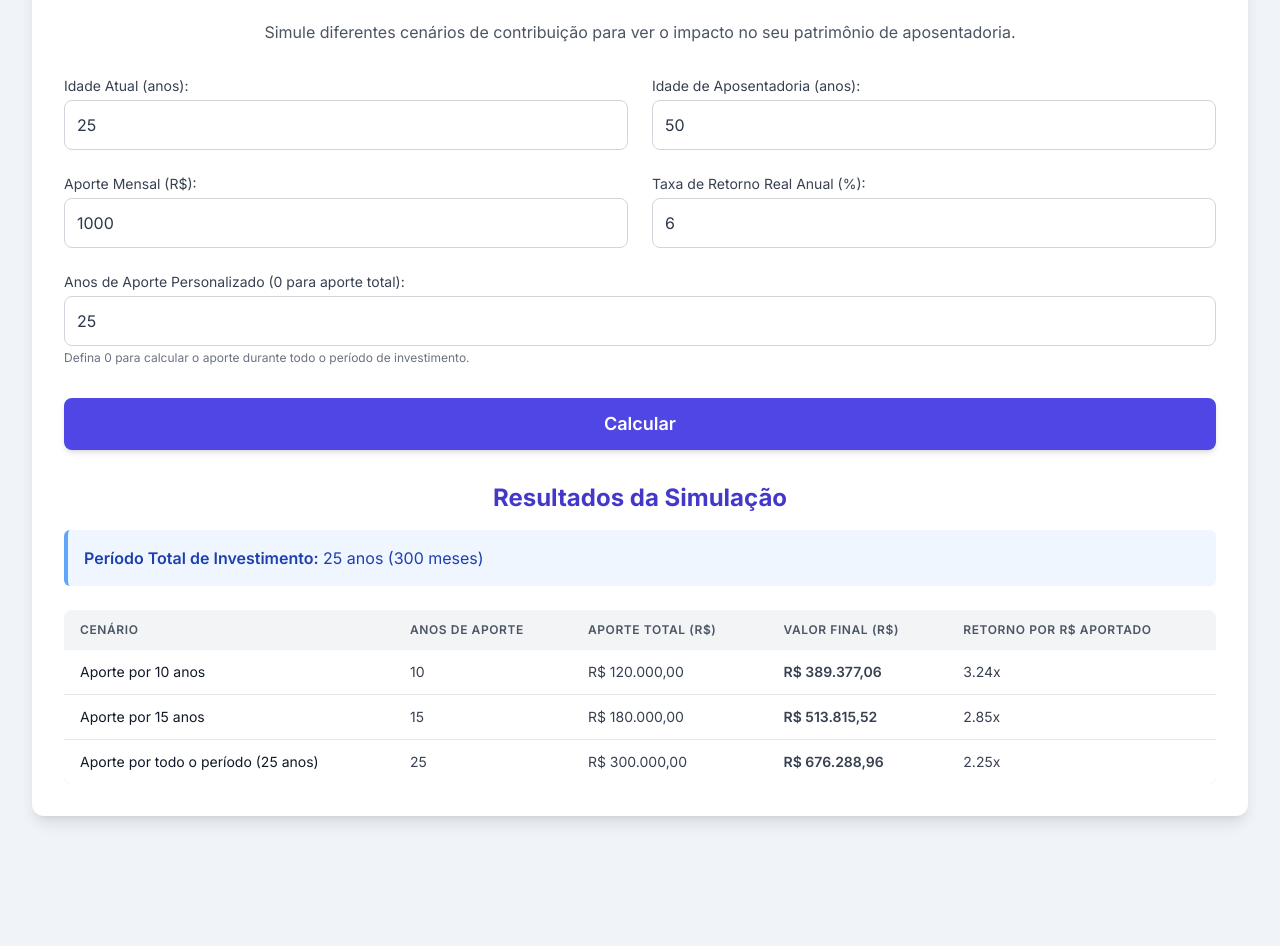
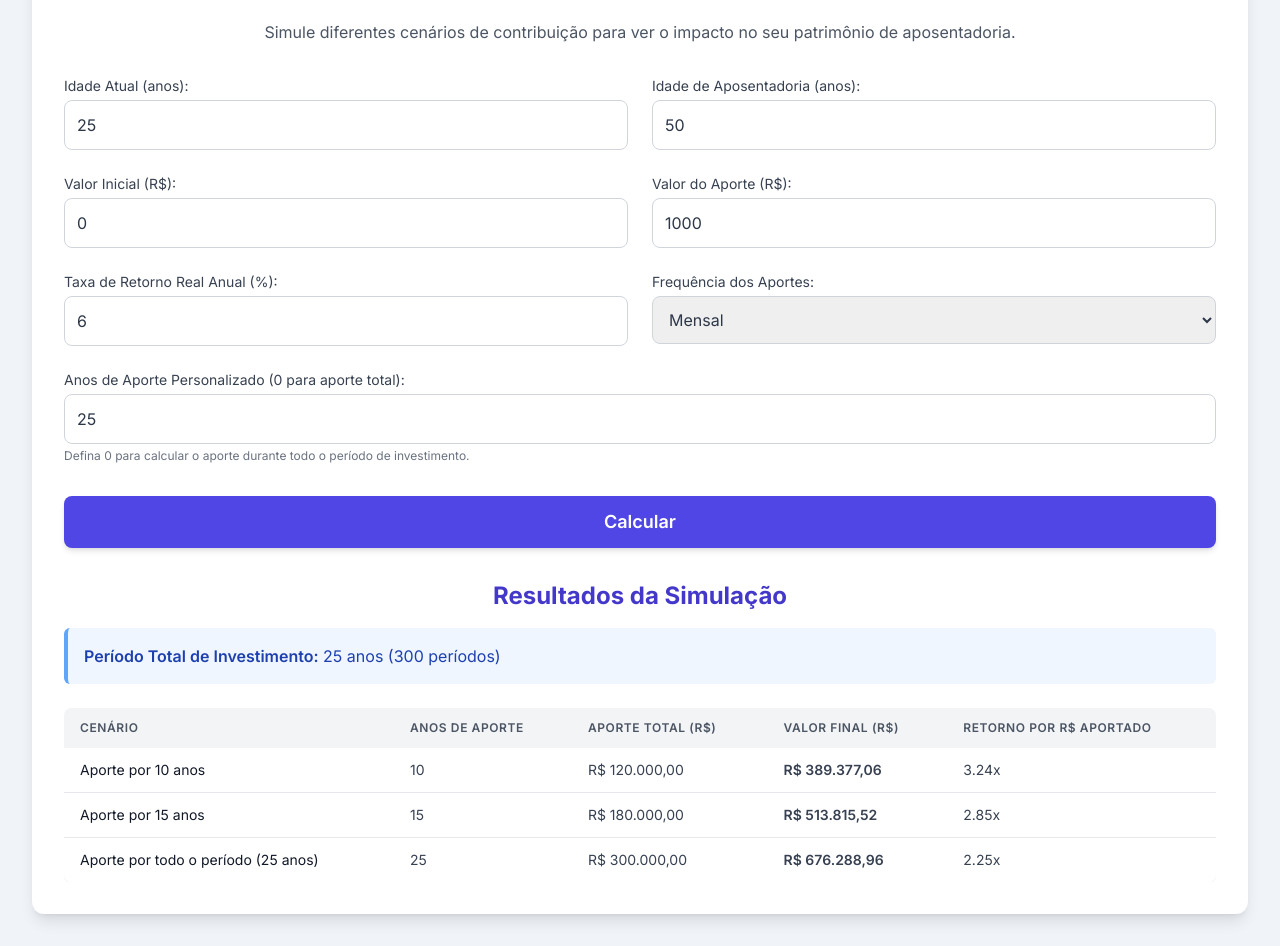
Before and after one commit to qlqrcs/EfeitoJurosCompostos, a plain HTML site: page index.html in a window 1280 px wide. Shown: the part 108-1054 px from the top of the page. Before the commit the page ends 956 px from the top, so only its background shows below. Drawn offline with nearby package versions, Linux system fonts and the light colour scheme.

Commit message:
Update index.html

```diff
--- a/index.html
+++ b/index.html
@@ -23,6 +23,10 @@
         input[type="number"] {
             -moz-appearance: textfield;
         }
+        .input-error {
+            border-color: #ef4444; /* red-500 */
+            box-shadow: 0 0 0 2px rgba(239, 68, 68, 0.3); /* red-300 ring */
+        }
     </style>
 </head>
 <body class="p-4 sm:p-6 md:p-8">
@@ -42,12 +46,24 @@
                 <input type="number" id="retirementAge" value="50" min="18" class="p-3 border border-gray-300 rounded-lg focus:ring-2 focus:ring-indigo-500 focus:border-transparent transition duration-200">
             </div>
             <div class="flex flex-col">
-                <label for="monthlyContribution" class="text-sm font-medium text-gray-700 mb-1">Aporte Mensal (R$):</label>
-                <input type="number" id="monthlyContribution" value="1000" min="0" step="100" class="p-3 border border-gray-300 rounded-lg focus:ring-2 focus:ring-indigo-500 focus:border-transparent transition duration-200">
+                <label for="initialValue" class="text-sm font-medium text-gray-700 mb-1">Valor Inicial (R$):</label>
+                <input type="number" id="initialValue" value="0" min="0" step="1000" class="p-3 border border-gray-300 rounded-lg focus:ring-2 focus:ring-indigo-500 focus:border-transparent transition duration-200">
+            </div>
+            <div class="flex flex-col">
+                <label for="contributionAmount" class="text-sm font-medium text-gray-700 mb-1">Valor do Aporte (R$):</label>
+                <input type="number" id="contributionAmount" value="1000" min="0" step="100" class="p-3 border border-gray-300 rounded-lg focus:ring-2 focus:ring-indigo-500 focus:border-transparent transition duration-200">
             </div>
             <div class="flex flex-col">
                 <label for="annualRealReturn" class="text-sm font-medium text-gray-700 mb-1">Taxa de Retorno Real Anual (%):</label>
                 <input type="number" id="annualRealReturn" value="6" min="0" step="0.1" class="p-3 border border-gray-300 rounded-lg focus:ring-2 focus:ring-indigo-500 focus:border-transparent transition duration-200">
+            </div>
+            <div class="flex flex-col">
+                <label for="contributionFrequency" class="text-sm font-medium text-gray-700 mb-1">Frequência dos Aportes:</label>
+                <select id="contributionFrequency" class="p-3 border border-gray-300 rounded-lg focus:ring-2 focus:ring-indigo-500 focus:border-transparent transition duration-200">
+                    <option value="monthly">Mensal</option>
+                    <option value="quarterly">Trimestral</option>
+                    <option value="annually">Anual</option>
+                </select>
             </div>
             <div class="flex flex-col md:col-span-2">
                 <label for="customContributionYears" class="text-sm font-medium text-gray-700 mb-1">Anos de Aporte Personalizado (0 para aporte total):</label>
@@ -69,7 +85,7 @@
                 <span class="block sm:inline" id="errorText"></span>
             </div>
             <div id="totalPeriodInfo" class="bg-blue-50 border-l-4 border-blue-400 text-blue-800 p-4 rounded-md mb-6 hidden">
-                <p><strong class="font-semibold">Período Total de Investimento:</strong> <span id="displayTotalYears"></span> anos (<span id="displayTotalMonths"></span> meses)</p>
+                <p><strong class="font-semibold">Período Total de Investimento:</strong> <span id="displayTotalYears"></span> anos (<span id="displayTotalPeriods"></span> períodos)</p>
             </div>
 
             <div id="resultsTableContainer" class="overflow-x-auto">
@@ -95,8 +111,10 @@
         document.addEventListener('DOMContentLoaded', () => {
             const currentAgeInput = document.getElementById('currentAge');
             const retirementAgeInput = document.getElementById('retirementAge');
-            const monthlyContributionInput = document.getElementById('monthlyContribution');
+            const initialValueInput = document.getElementById('initialValue'); // New input
+            const contributionAmountInput = document.getElementById('contributionAmount'); // Renamed from monthlyContribution
             const annualRealReturnInput = document.getElementById('annualRealReturn');
+            const contributionFrequencyInput = document.getElementById('contributionFrequency'); // New input
             const customContributionYearsInput = document.getElementById('customContributionYears');
             const calculateBtn = document.getElementById('calculateBtn');
             const resultsDiv = document.getElementById('results');
@@ -104,8 +122,18 @@
             const errorTextSpan = document.getElementById('errorText');
             const totalPeriodInfoDiv = document.getElementById('totalPeriodInfo');
             const displayTotalYearsSpan = document.getElementById('displayTotalYears');
-            const displayTotalMonthsSpan = document.getElementById('displayTotalMonths');
+            const displayTotalPeriodsSpan = document.getElementById('displayTotalPeriods'); // New span
             const resultsTableBody = document.getElementById('resultsTableBody');
+
+            // Array of all input elements for easy iteration during validation
+            const allInputs = [
+                currentAgeInput,
+                retirementAgeInput,
+                initialValueInput,
+                contributionAmountInput,
+                annualRealReturnInput,
+                customContributionYearsInput
+            ];
 
             // Function to format numbers as currency
             const formatCurrency = (value) => {
@@ -115,6 +143,29 @@
                     minimumFractionDigits: 2,
                     maximumFractionDigits: 2
                 }).format(value);
+            };
+
+            // Helper for visual error feedback on inputs
+            const markInvalid = (element) => {
+                element.classList.add('input-error');
+            };
+
+            const markValid = (element) => {
+                element.classList.remove('input-error');
+            };
+
+            const showError = (message, invalidInputs = []) => {
+                errorMessageDiv.classList.remove('hidden');
+                errorTextSpan.textContent = message;
+                resultsDiv.classList.add('hidden');
+                totalPeriodInfoDiv.classList.add('hidden');
+                allInputs.forEach(input => markValid(input)); // Clear all first
+                invalidInputs.forEach(input => markInvalid(input)); // Mark specific ones
+            };
+
+            const hideError = () => {
+                errorMessageDiv.classList.add('hidden');
+                allInputs.forEach(input => markValid(input)); // Clear all error styles
             };
 
             // Function to calculate future value of an annuity
@@ -134,22 +185,49 @@
             };
 
             // Main calculation function for a given contribution period
-            const calculateScenario = (monthlyContribution, yearsContributed, totalInvestmentYears, monthlyRate) => {
-                const monthsContributed = yearsContributed * 12;
-                const totalInvestmentMonths = totalInvestmentYears * 12;
+            const calculateScenario = (initialValue, contributionAmount, yearsContributed, totalInvestmentYears, annualRealReturn, frequency) => {
+                let periodRate;
+                let periodsContributed;
+                let totalInvestmentPeriods;
+                let periodsPerYear;
 
-                let accumulatedValueDuringContribution = 0;
-                if (monthsContributed > 0) {
-                    accumulatedValueDuringContribution = calculateFVAnnuity(monthlyContribution, monthlyRate, monthsContributed);
+                if (annualRealReturn === 0) {
+                    periodRate = 0;
+                } else {
+                    if (frequency === 'monthly') {
+                        periodRate = Math.pow(1 + (annualRealReturn / 100), 1 / 12) - 1;
+                        periodsPerYear = 12;
+                    } else if (frequency === 'quarterly') {
+                        periodRate = Math.pow(1 + (annualRealReturn / 100), 1 / 4) - 1;
+                        periodsPerYear = 4;
+                    } else { // 'annually'
+                        periodRate = annualRealReturn / 100;
+                        periodsPerYear = 1;
+                    }
                 }
 
-                const totalContributed = monthlyContribution * monthsContributed;
+                periodsContributed = yearsContributed * periodsPerYear;
+                totalInvestmentPeriods = totalInvestmentYears * periodsPerYear;
 
-                let finalValue = accumulatedValueDuringContribution;
-                // If there's a period after contributions stop, let the accumulated value grow
+                let accumulatedValueFromContributions = 0;
+                if (periodsContributed > 0) {
+                    accumulatedValueFromContributions = calculateFVAnnuity(contributionAmount, periodRate, periodsContributed);
+                }
+
+                const totalContributed = contributionAmount * periodsContributed;
+
+                // Calculate future value of the initial investment over the entire period
+                const fvOfInitialValue = calculateFVLumpSum(initialValue, periodRate, totalInvestmentPeriods);
+
+                let finalValue = fvOfInitialValue;
+
+                // If there's a period after contributions stop, let the accumulated value from contributions grow
                 if (yearsContributed < totalInvestmentYears) {
-                    const monthsRemaining = totalInvestmentMonths - monthsContributed;
-                    finalValue = calculateFVLumpSum(accumulatedValueDuringContribution, monthlyRate, monthsRemaining);
+                    const periodsRemaining = totalInvestmentPeriods - periodsContributed;
+                    finalValue += calculateFVLumpSum(accumulatedValueFromContributions, periodRate, periodsRemaining);
+                } else {
+                    // If contributions are for the full period, just add the accumulated value
+                    finalValue += accumulatedValueFromContributions;
                 }
 
                 const returnPerReal = totalContributed > 0 ? finalValue / totalContributed : (finalValue > 0 ? Infinity : 0);
@@ -157,66 +235,51 @@
                 return {
                     totalContributed,
                     finalValue,
-                    returnPerReal
+                    returnPerReal,
+                    totalInvestmentPeriods // Return total periods for display
                 };
             };
 
             calculateBtn.addEventListener('click', () => {
                 const currentAge = parseInt(currentAgeInput.value);
                 const retirementAge = parseInt(retirementAgeInput.value);
-                const monthlyContribution = parseFloat(monthlyContributionInput.value);
+                const initialValue = parseFloat(initialValueInput.value); // Get initial value
+                const contributionAmount = parseFloat(contributionAmountInput.value); // Get contribution amount
                 const annualRealReturn = parseFloat(annualRealReturnInput.value);
+                const contributionFrequency = contributionFrequencyInput.value; // Get frequency
                 let customContributionYears = parseInt(customContributionYearsInput.value);
 
                 // --- Input Validation ---
-                if (isNaN(currentAge) || isNaN(retirementAge) || isNaN(monthlyContribution) || isNaN(annualRealReturn)) {
-                    errorMessageDiv.classList.remove('hidden');
-                    errorTextSpan.textContent = 'Por favor, preencha todos os campos com valores numéricos válidos.';
-                    resultsDiv.classList.add('hidden');
-                    totalPeriodInfoDiv.classList.add('hidden');
+                let invalidInputs = [];
+                if (isNaN(currentAge) || currentAge < 18) invalidInputs.push(currentAgeInput);
+                if (isNaN(retirementAge) || retirementAge < 18) invalidInputs.push(retirementAgeInput);
+                if (isNaN(initialValue) || initialValue < 0) invalidInputs.push(initialValueInput);
+                if (isNaN(contributionAmount) || contributionAmount < 0) invalidInputs.push(contributionAmountInput);
+                if (isNaN(annualRealReturn) || annualRealReturn < 0) invalidInputs.push(annualRealReturnInput);
+                if (isNaN(customContributionYears) || customContributionYears < 0) invalidInputs.push(customContributionYearsInput);
+
+                if (invalidInputs.length > 0) {
+                    showError('Por favor, preencha todos os campos com valores numéricos válidos e positivos.', invalidInputs);
                     return;
                 }
 
                 if (currentAge >= retirementAge) {
-                    errorMessageDiv.classList.remove('hidden');
-                    errorTextSpan.textContent = 'A idade de aposentadoria deve ser maior que a idade atual.';
-                    resultsDiv.classList.add('hidden');
-                    totalPeriodInfoDiv.classList.add('hidden');
-                    return;
-                }
-
-                if (monthlyContribution < 0 || annualRealReturn < 0) {
-                    errorMessageDiv.classList.remove('hidden');
-                    errorTextSpan.textContent = 'Aporte mensal e taxa de retorno não podem ser negativos.';
-                    resultsDiv.classList.add('hidden');
-                    totalPeriodInfoDiv.classList.add('hidden');
+                    showError('A idade de aposentadoria deve ser maior que a idade atual.', [currentAgeInput, retirementAgeInput]);
                     return;
                 }
 
                 const totalInvestmentYears = retirementAge - currentAge;
-                const totalInvestmentMonths = totalInvestmentYears * 12;
 
                 if (customContributionYears === 0 || customContributionYears > totalInvestmentYears) {
                     customContributionYears = totalInvestmentYears; // If 0 or greater than total, means full period
                     customContributionYearsInput.value = totalInvestmentYears; // Update input field
                 }
 
-                if (customContributionYears < 0) {
-                    errorMessageDiv.classList.remove('hidden');
-                    errorTextSpan.textContent = 'Anos de aporte personalizado não podem ser negativos.';
-                    resultsDiv.classList.add('hidden');
-                    totalPeriodInfoDiv.classList.add('hidden');
-                    return;
-                }
-
-                errorMessageDiv.classList.add('hidden'); // Hide error if validation passes
+                hideError(); // Hide error if validation passes
                 resultsDiv.classList.remove('hidden');
                 totalPeriodInfoDiv.classList.remove('hidden');
 
                 displayTotalYearsSpan.textContent = totalInvestmentYears;
-                displayTotalMonthsSpan.textContent = totalInvestmentMonths;
-
-                const monthlyRate = Math.pow(1 + (annualRealReturn / 100), 1 / 12) - 1;
 
                 // --- Define Scenarios ---
                 const scenarios = [];
@@ -251,12 +314,18 @@
                     });
                 }
 
-
                 // --- Display Results ---
                 resultsTableBody.innerHTML = ''; // Clear previous results
 
+                let periodsPerYearDisplay = 1;
+                if (contributionFrequency === 'monthly') periodsPerYearDisplay = 12;
+                else if (contributionFrequency === 'quarterly') periodsPerYearDisplay = 4;
+
+                displayTotalPeriodsSpan.textContent = totalInvestmentYears * periodsPerYearDisplay;
+
+
                 scenarios.forEach(scenario => {
-                    const result = calculateScenario(monthlyContribution, scenario.years, totalInvestmentYears, monthlyRate);
+                    const result = calculateScenario(initialValue, contributionAmount, scenario.years, totalInvestmentYears, annualRealReturn, contributionFrequency);
                     const row = document.createElement('tr');
                     row.classList.add('hover:bg-gray-50');
 
@@ -271,6 +340,15 @@
                 });
             });
 
+            // Recalculate on input changes
+            currentAgeInput.addEventListener('input', calculateBtn.click);
+            retirementAgeInput.addEventListener('input', calculateBtn.click);
+            initialValueInput.addEventListener('input', calculateBtn.click);
+            contributionAmountInput.addEventListener('input', calculateBtn.click);
+            annualRealReturnInput.addEventListener('input', calculateBtn.click);
+            contributionFrequencyInput.addEventListener('change', calculateBtn.click);
+            customContributionYearsInput.addEventListener('input', calculateBtn.click);
+
             // Initial calculation on load with default values
             calculateBtn.click();
         });
```
